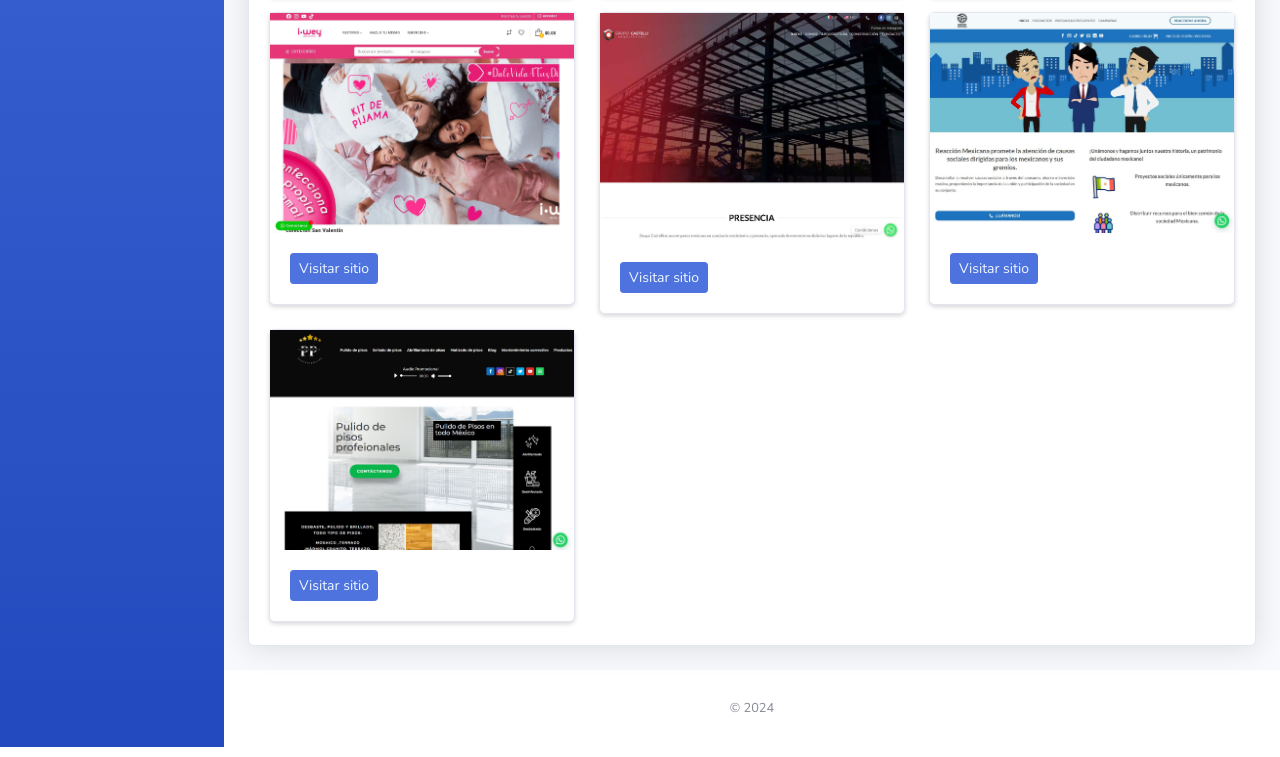
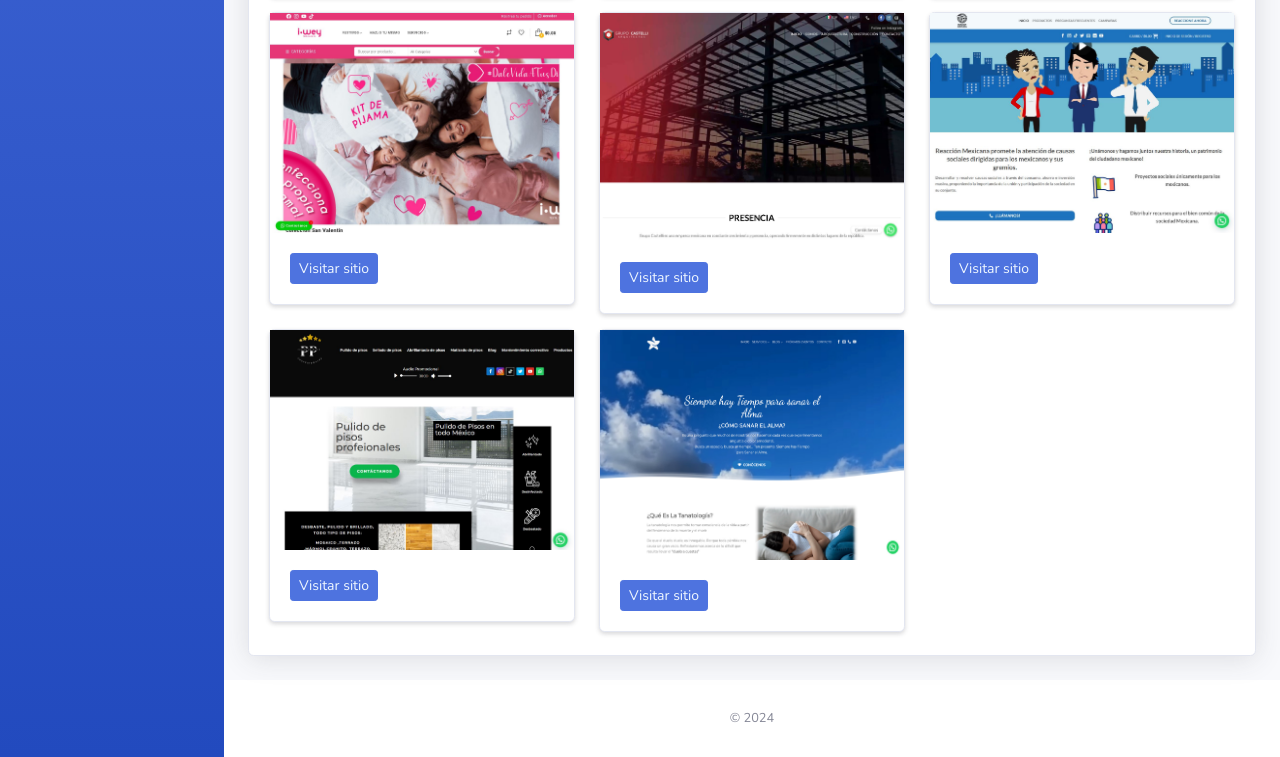
Before and after one commit to marco-antonio-gv/cv, a website with bundled scripts: page portafolio.html in a window 1280 px wide. Shown: the part 1096-1853 px from the top of the page. Built offline with nearby package versions, Linux system fonts and the light colour scheme.

Commit message:
nueva pagina y cambio de numero

```diff
--- a/portafolio.html
+++ b/portafolio.html
@@ -64,7 +64,7 @@
                 <a class="nav-link" href="https://wa.link/2he7nx">
                     <img src="./img/whatsapp.png" alt="llamar por whatsapp">
 
-                    <span> 55 6603 5073</span></a>
+                    <span> 56 5247 7441</span></a>
                 <a class="nav-link" href="mailto:cronos_1995@live.com">
                     <i class="fa fa-address-card" aria-hidden="true"></i>
                     <span> cronos_1995@live.com </span>
@@ -447,6 +447,24 @@
                                         </div>
                                       </div>
                                     </div>
+                                     <!--pagina Tanatologia-->
+                                     <div class="col-12 col-lg-4 col-md-6 margin">
+                                      <div class="card shadow-sm">
+                                        <img src="./assets/img/pantallas/capturas/sanandoelalma.jpg" alt="Pisos profesionales hecha en Conexionweb">
+                                        <div class="card-body">
+                                          <div class="d-flex justify-content-between align-items-center">
+                                            <div class="btn-group">
+                                              <button type="button" class="btn btn-primary btn-sm">
+                                                <a class="a-none text-Light" href="https://sanarmialma.com/
+                                                ">Visitar sitio</a></button>
+
+                                            </div>
+
+
+                                          </div>
+                                        </div>
+                                      </div>
+                                    </div>
                                 </div>
 
                             </div>
```
Also changed, not shown: index.html (+1 -1 lines), assets/img/pantallas/capturas/sanandoelalma.jpg (added).
